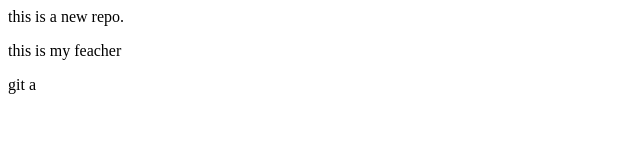
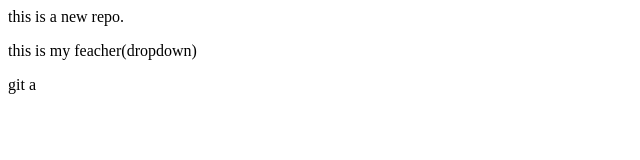
Before and after one commit to Krishnasolanki5383/localRepo, a plain HTML site: page LocalRepo/index.html in a window 1280 px wide. Shown: the full height of the page, 0-640 px from the left. Drawn offline with Linux system fonts and the light colour scheme.

Commit message:
dropdown

```diff
--- a/LocalRepo/index.html
+++ b/LocalRepo/index.html
@@ -1,2 +1,2 @@
 <p>this is a new repo.</p>
-<p>this is my feacher</p>git a
+<p>this is my feacher(dropdown)</p>git a
```
